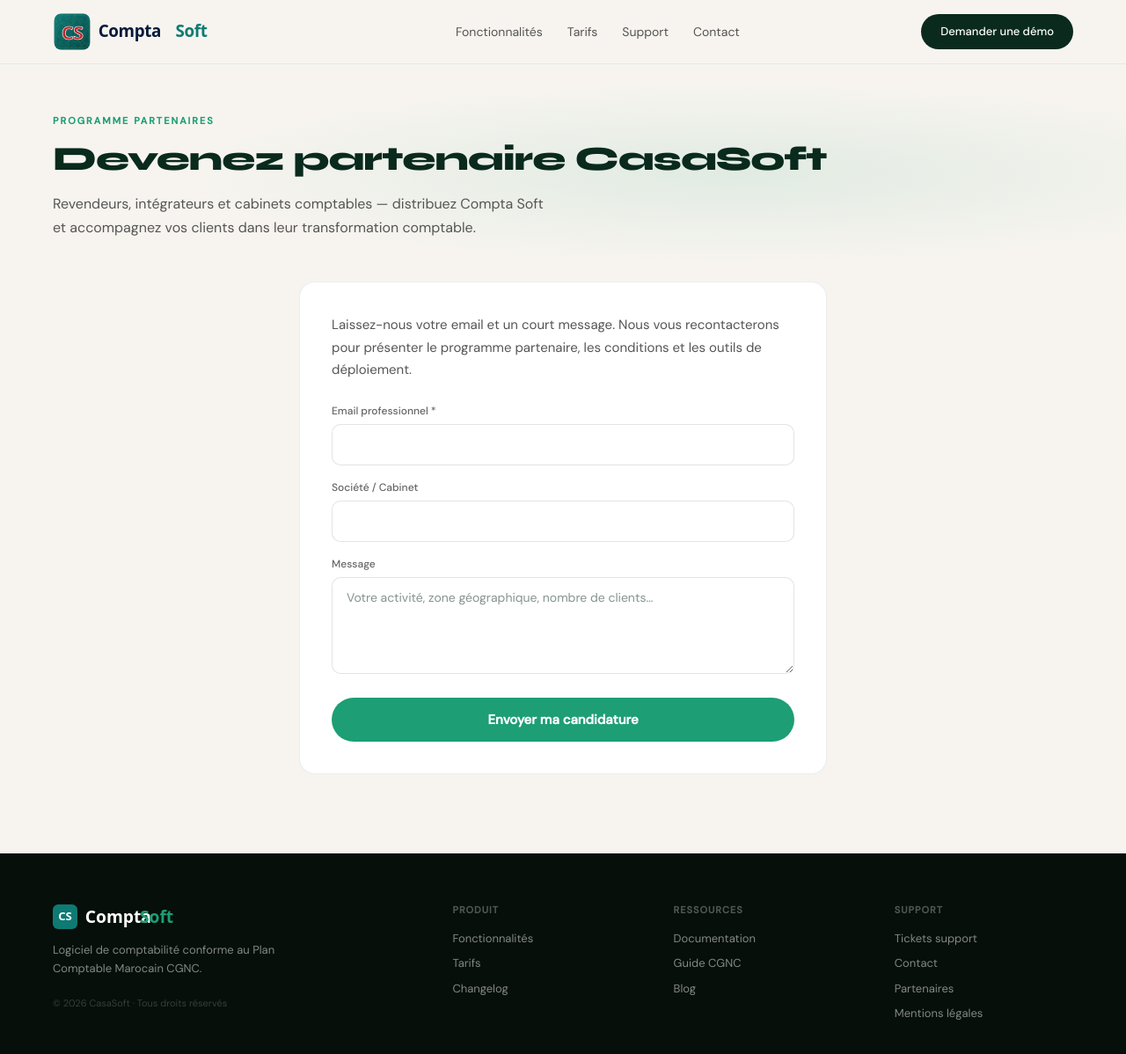
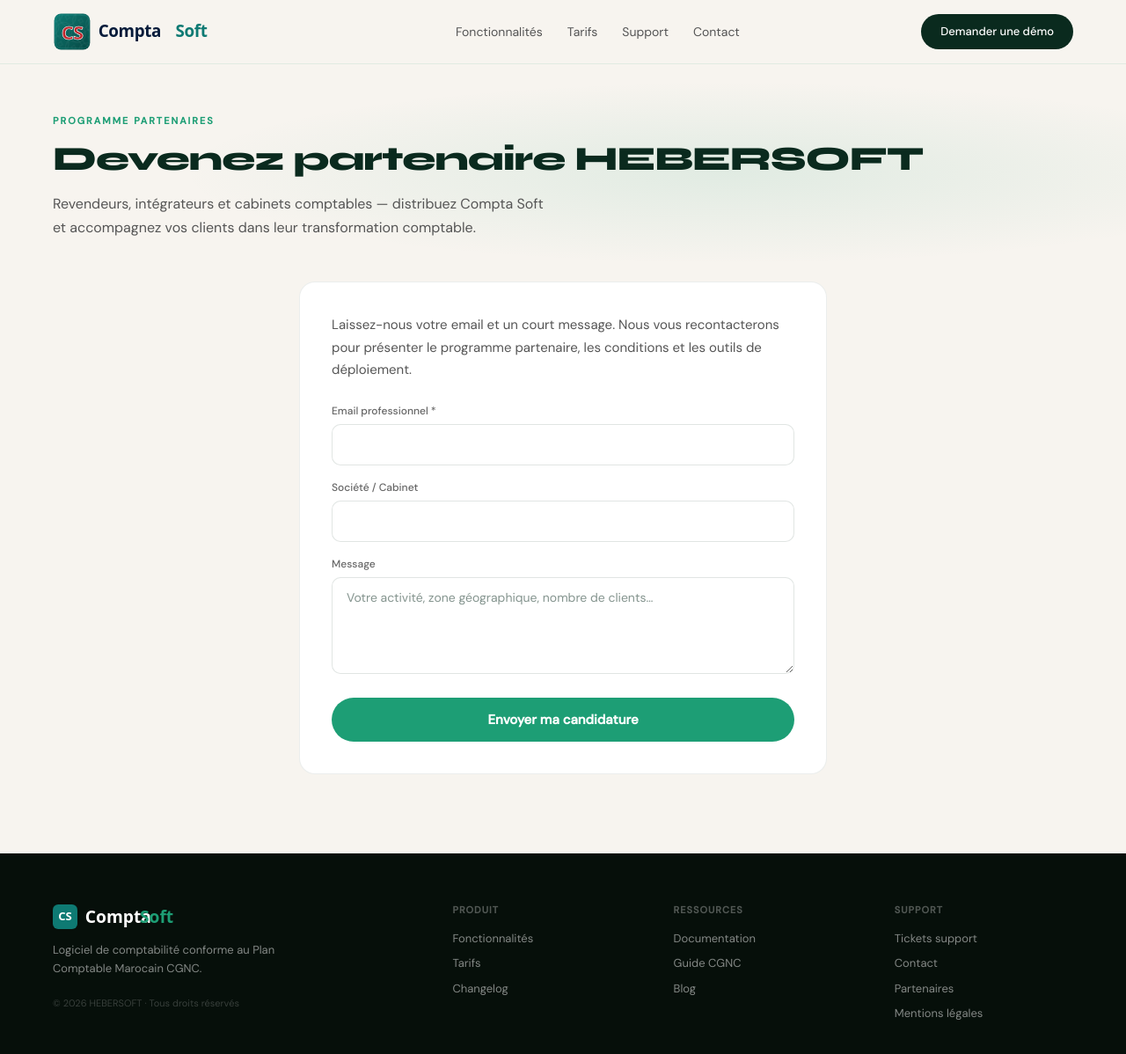
Before and after one commit to RACHIDELALAOUI2021/compta-soft-site, a Next.js app: page /partenaires in a window 1280 px wide. Shown: the top 1198 px of the page at 88% size. Built offline with nearby package versions, Linux system fonts and the light colour scheme.

Commit message:
fix: remplacement CasaSoft → HEBERSOFT sur tout le site
Co-authored-by: Cursor <cursoragent@cursor.com>

```diff
--- a/src/app/contact/layout.tsx
+++ b/src/app/contact/layout.tsx
@@ -3,7 +3,7 @@ import type { Metadata } from "next";
 export const metadata: Metadata = {
   title: "Contact — Compta Soft",
   description:
-    "Contactez CasaSoft pour une démo Compta Soft. Logiciel de comptabilité CGNC pour PME et cabinets au Maroc.",
+    "Contactez HEBERSOFT pour une démo Compta Soft. Logiciel de comptabilité CGNC pour PME et cabinets au Maroc.",
 };
 
 export default function Layout({ children }: { children: React.ReactNode }) {
--- a/src/app/contact/page.tsx
+++ b/src/app/contact/page.tsx
@@ -38,7 +38,7 @@ export default function ContactPage() {
               Contactez-nous
             </h1>
             <p style={{ fontSize: 16, color: "#555", lineHeight: 1.7, marginTop: 16, maxWidth: 480 }}>
-              Demande de démo, devis ou question technique — l&apos;équipe CasaSoft vous répond sous 48 h ouvrées.
+              Demande de démo, devis ou question technique — l&apos;équipe HEBERSOFT vous répond sous 48 h ouvrées.
             </p>
           </div>
         </div>
--- a/src/app/documentation/page.tsx
+++ b/src/app/documentation/page.tsx
@@ -16,7 +16,7 @@ const SECTIONS = [
   {
     title: "Installation",
     items: [
-      "Téléchargez le package d'installation depuis votre espace client CasaSoft",
+      "Téléchargez le package d'installation depuis votre espace client HEBERSOFT",
       "Lancez l'installateur et suivez l'assistant (dossier d'installation, raccourci bureau)",
       "Au premier lancement, saisissez la clé de licence reçue par email",
       "Configurez votre premier dossier comptable (raison sociale, ICE, exercice fiscal)",
--- a/src/app/mentions-legales/layout.tsx
+++ b/src/app/mentions-legales/layout.tsx
@@ -2,7 +2,7 @@ import type { Metadata } from "next";
 
 export const metadata: Metadata = {
   title: "Mentions légales — Compta Soft",
-  description: "Mentions légales du site Compta Soft — éditeur CasaSoft, hébergeur Vercel, données personnelles.",
+  description: "Mentions légales du site Compta Soft — éditeur HEBERSOFT, hébergeur Vercel, données personnelles.",
 };
 
 export default function Layout({ children }: { children: React.ReactNode }) {
--- a/src/app/partenaires/layout.tsx
+++ b/src/app/partenaires/layout.tsx
@@ -3,7 +3,7 @@ import type { Metadata } from "next";
 export const metadata: Metadata = {
   title: "Partenaires — Compta Soft",
   description:
-    "Devenez partenaire CasaSoft — revendeurs, intégrateurs et cabinets comptables au Maroc.",
+    "Devenez partenaire HEBERSOFT — revendeurs, intégrateurs et cabinets comptables au Maroc.",
 };
 
 export default function Layout({ children }: { children: React.ReactNode }) {
--- a/src/app/partenaires/page.tsx
+++ b/src/app/partenaires/page.tsx
@@ -46,7 +46,7 @@ export default function PartenairesPage() {
                 color: "var(--dk)",
               }}
             >
-              Devenez partenaire CasaSoft
+              Devenez partenaire HEBERSOFT
             </h1>
             <p style={{ fontSize: 16, color: "#555", lineHeight: 1.7, marginTop: 16, maxWidth: 560 }}>
               Revendeurs, intégrateurs et cabinets comptables — distribuez Compta Soft et accompagnez vos clients dans
@@ -95,7 +95,7 @@ export default function PartenairesPage() {
                 Demande envoyée
               </h2>
               <p style={{ fontSize: 15, color: "#666", lineHeight: 1.6 }}>
-                Merci pour votre intérêt. L&apos;équipe CasaSoft vous contactera sous 48 h ouvrées.
+                Merci pour votre intérêt. L&apos;équipe HEBERSOFT vous contactera sous 48 h ouvrées.
               </p>
             </div>
           ) : (
--- a/src/app/tarifs/page.tsx
+++ b/src/app/tarifs/page.tsx
@@ -54,7 +54,7 @@ const PLANS = [
       "Formation équipe incluse",
       "Accompagnement déploiement",
       "Personnalisation & intégrations",
-      "Support dédié CasaSoft",
+      "Support dédié HEBERSOFT",
     ],
     featured: false,
   },
@@ -79,7 +79,7 @@ const FAQ = [
   },
   {
     q: "Quel support est prévu ?",
-    a: "Starter : support email sous 48 h ouvrées. PME : support prioritaire (email + téléphone). Cabinet : interlocuteur dédié CasaSoft et accompagnement à la prise en main.",
+    a: "Starter : support email sous 48 h ouvrées. PME : support prioritaire (email + téléphone). Cabinet : interlocuteur dédié HEBERSOFT et accompagnement à la prise en main.",
   },
 ];
 
--- a/src/components/landing-chrome.tsx
+++ b/src/components/landing-chrome.tsx
@@ -115,7 +115,7 @@ export function SiteFooter() {
           <p style={{ fontSize: 13, lineHeight: 1.6, marginTop: 12, maxWidth: 260 }}>
             Logiciel de comptabilité conforme au Plan Comptable Marocain CGNC.
           </p>
-          <p style={{ fontSize: 11, color: "rgba(255,255,255,.2)", marginTop: 20 }}>© 2026 CasaSoft · Tous droits réservés</p>
+          <p style={{ fontSize: 11, color: "rgba(255,255,255,.2)", marginTop: 20 }}>© 2026 HEBERSOFT · Tous droits réservés</p>
         </div>
         {[
           { t: "Produit", links: [["Fonctionnalités", "/fonctionnalites"], ["Tarifs", "/tarifs"], ["Changelog", "/changelog"]] },
--- a/src/lib/email.ts
+++ b/src/lib/email.ts
@@ -36,7 +36,7 @@ function emailLayout(content: string) {
         </tr>
         <tr>
           <td style="padding:20px 32px;background:#F7F4EF;font-size:12px;color:#888;border-top:1px solid rgba(10,42,30,.06);">
-            CasaSoft · Compta Soft — Support technique
+            HEBERSOFT · Compta Soft — Support technique
           </td>
         </tr>
       </table>
```
